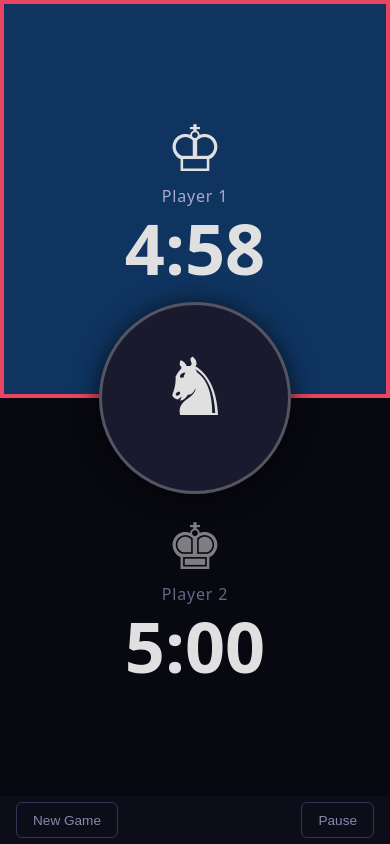
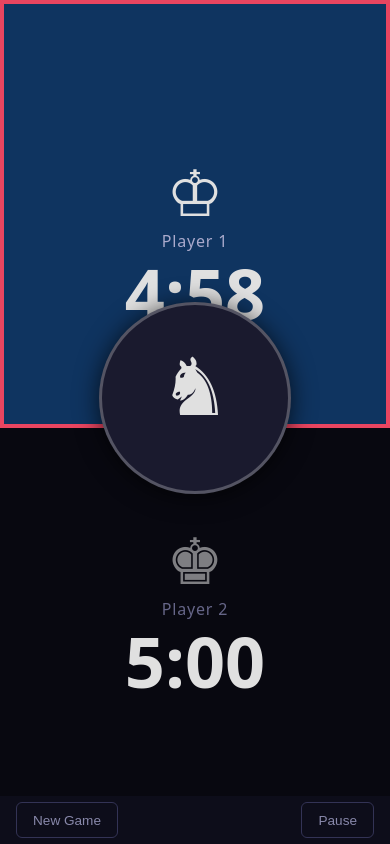
Before and after one commit to NiallConnaughton/chess-timer, a plain HTML site: page index.html in a window 390 px wide. Both pictures are taken after a click on the button "Start Game". Drawn offline with Linux system fonts and the light colour scheme.

Commit message:
Use max() for mobile top padding to guarantee clearance in browser and home screen mode

```diff
--- a/style.css
+++ b/style.css
@@ -143,10 +143,11 @@
 }
 
 @media (max-width: 767px) {
-  /* P1 panel background bleeds to the top edge behind the status bar.
-     Only the panel's own content is pushed below the safe area. */
+  /* P1 panel background bleeds to the top edge.
+     Content is pushed below the status bar / Dynamic Island.
+     max() ensures clearance even when env() returns 0 (regular browser mode). */
   #p1-panel {
-    padding-top: env(safe-area-inset-top, 44px);
+    padding-top: max(env(safe-area-inset-top, 0px), 60px);
   }
 }
 
```
